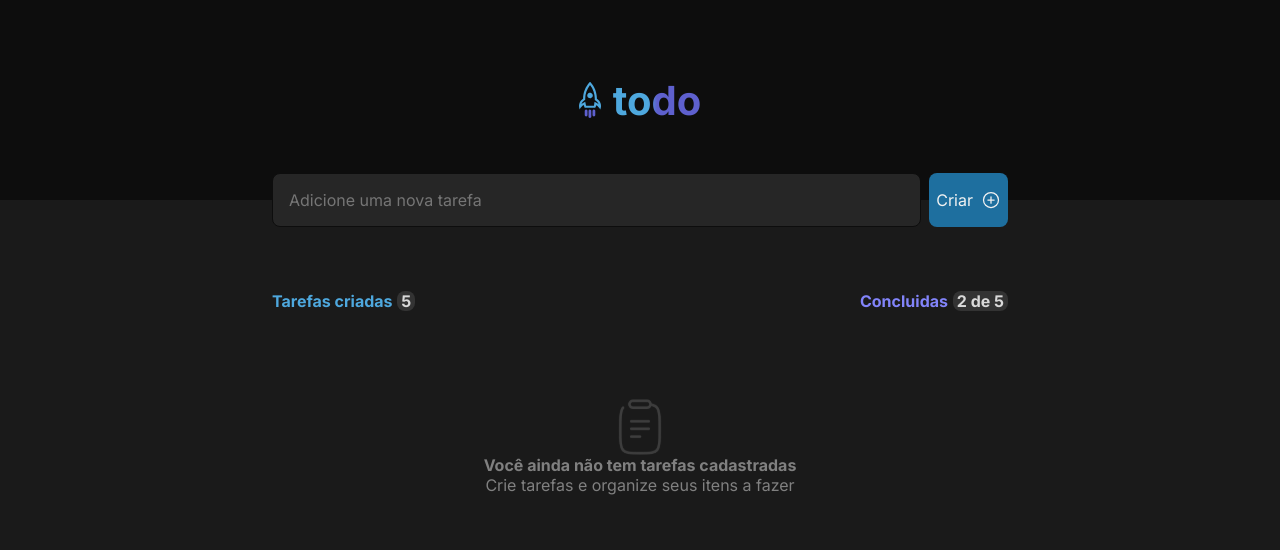
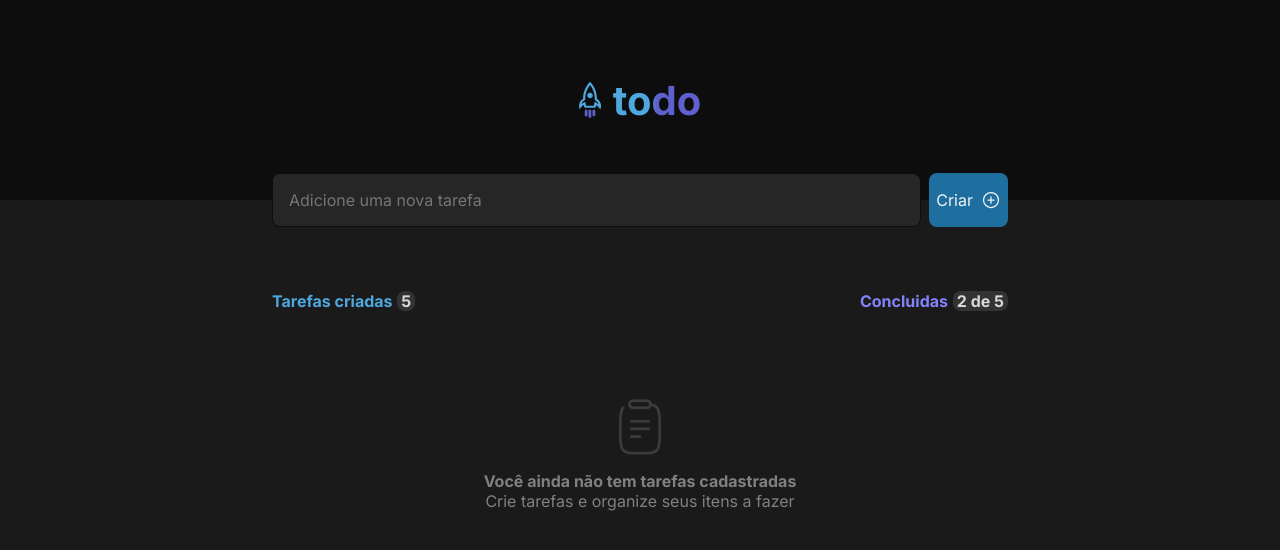
Before and after one commit to alisson-amaral-silva/desafio-01-react-ts, a React (Vite) app: page / in a window 1280 px wide. Shown: the top 550 px of the page. Built offline with nearby package versions, Linux system fonts and the light colour scheme.

Commit message:
add espacamento entre imagem e mensagem de lista vazia

```diff
--- a/src/components/TaskList/TaskList.module.css
+++ b/src/components/TaskList/TaskList.module.css
@@ -44,3 +44,7 @@
   align-items: center;
   margin-top: 5.5rem;
 }
+
+.emptyListWrapper strong {
+  margin-top: 1rem;
+}
```
